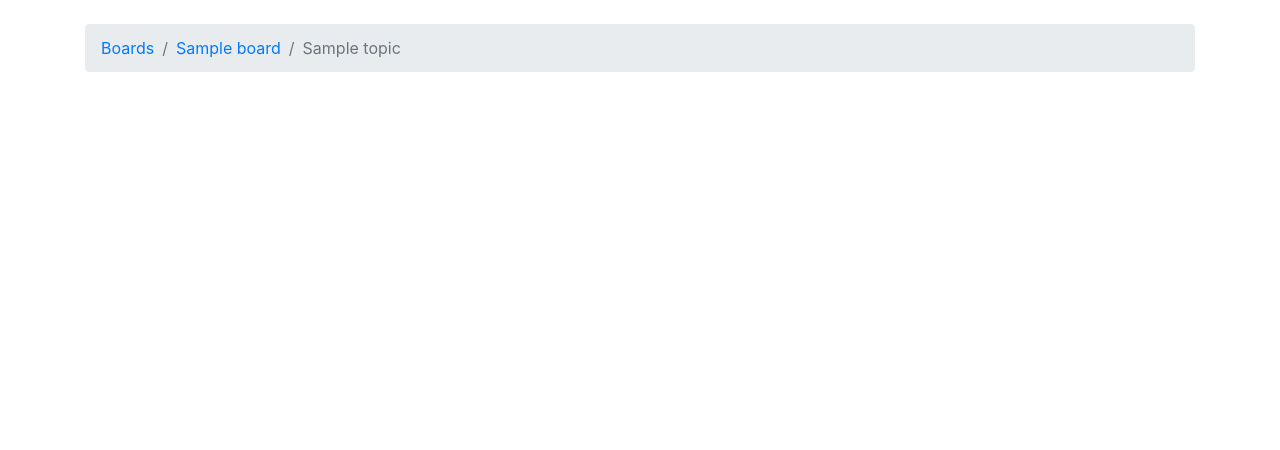
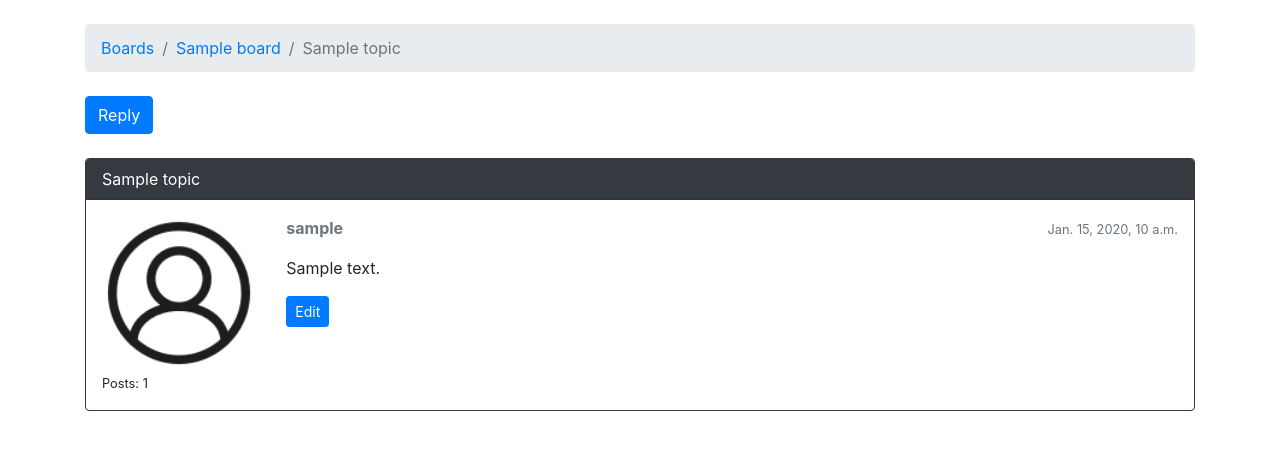
Before and after one commit to fastjoe23/djangotutorial, a Django app: page /boards/1/topics/1/ in a window 1280 px wide. Shown: the part 56-506 px from the top of the page. Run offline with Django 3.2, Linux system fonts and the light colour scheme; a user stored in the database is signed in; tables that the repository leaves empty hold one stand-in row (values such as "Sample post"); some libraries are stand-ins or nearby versions.

Commit message:
Bis Riesenfile Reply tests

```diff
--- a/boards/views.py
+++ b/boards/views.py
@@ -3,7 +3,7 @@ from django.contrib.auth.models import User
 from django.contrib.auth.decorators import login_required
 
 from .models import Board, Topic, Post
-from .forms import NewTopicForm
+from .forms import NewTopicForm, PostForm
 
 # Create your views here.
 
@@ -20,7 +20,6 @@ def board_topics(request, pk):
 def new_topic(request, pk):
     board = get_object_or_404(Board, pk=pk)
 
-
     if request.method == 'POST':
         form = NewTopicForm(request.POST)
         if form.is_valid():
@@ -33,7 +32,7 @@ def new_topic(request, pk):
                 topic = topic,
                 created_by = request.user
             )
-            return redirect('board_topics', pk=board.pk)
+            return redirect('topics_posts', pk=board.pk, topic_pk=topic.pk)
     else:
         form = NewTopicForm()
 
@@ -43,3 +42,21 @@ def topic_posts(request, pk, topic_pk):
     topic = get_object_or_404(Topic, board__pk=pk, pk=topic_pk)
 
     return render(request, 'topics_posts.html', {'topic'  : topic})
+
+@login_required
+def reply_topic(request, pk, topic_pk):
+    topic = get_object_or_404(Topic, board__pk=pk, pk=topic_pk)
+
+    if request.method == 'POST':
+        form = PostForm(request.POST)
+        if form.is_valid():
+            post = form.save(commit=False)
+            post.topic = topic
+            post.created_by = request.user
+            post.save()
+
+            return redirect('topic_posts', pk=pk, topic_pk=topic_pk)
+    else:
+        form = PostForm()
+
+    return render(request, 'reply_topic.html', {'topic' : topic, 'form' : form})
--- a/sictut/urls.py
+++ b/sictut/urls.py
@@ -27,6 +27,7 @@ urlpatterns = [
     url(r'^boards/(?P<pk>\d+)/$', views.board_topics, name='board_topics'),
     url(r'^boards/(?P<pk>\d+)/new/$', views.new_topic, name='new_topic'),
     url(r'^boards/(?P<pk>\d+)/topics/(?P<topic_pk>\d+)/$', views.topic_posts, name='topic_posts'),
+    url(r'^boards/(?P<pk>\d+)/topics/(?P<topic_pk>\d+)/reply$', views.reply_topic, name='reply_topic'),
 # Password Reseting URLs
     url(r'^reset/$', auth_views.PasswordResetView.as_view(
         template_name='password_reset.html',
--- a/templates/topics_posts.html
+++ b/templates/topics_posts.html
@@ -1,6 +1,6 @@
 {% extends 'base.html' %}
 
-{% load widget_tweaks %}
+{% load widget_tweaks static %}
 
 {% block title %}
   {{ topic.subject }}
@@ -13,5 +13,39 @@
 {% endblock %}
 
 {% block content %}
+  <div class="mb-4">
+    <a href="{% url 'reply_topic' topic.board.pk topic.pk%}" class="btn btn-primary" role="button">Reply</a>
+  </div>
 
+  {% for post in topic.posts.all %}
+    <div class="card mb-2 {% if forloop.first %}border-dark{% endif %}">
+      {% if forloop.first %}
+      <div class="card-header text-white bg-dark py-2 px-3">{{ topic.subject }}</div>
+    {% endif %}
+      <div class="card-body p-3">
+        <div class="row">
+          <div class="col-2">
+            <img src="{% static 'img/avatar.png' %}" alt="{{ post.created_by.username }}" class="w-100">
+            <small>Posts: {{ post.created_by.posts.count }}</small>
+          </div>
+          <div class="col-10">
+            <div class="row mb-3">
+              <div class="col-6">
+                <strong class="text-muted">{{ post.created_by.username }}</strong>
+              </div>
+              <div class="col-6 text-right">
+                <small class="text-muted">{{ post.created_at }}</small>
+              </div>
+            </div>
+            {{ post.message }}
+            {% if post.created_by == user %}
+              <div class="mt-3">
+                <a href="#" class="btn btn-primary btn-sm" role="button">Edit</a>
+              </div>
+            {% endif %}
+          </div>
+        </div>
+      </div>
+    </div>
+  {% endfor %}
 {% endblock %}
```
Also changed, not shown: boards/forms.py (+7 -1 lines), boards/tests/test_view_topics_posts.py (added, +23 -0 lines), templates/reply_topic.html (added, +38 -0 lines), static/img/avatar.png (added).
